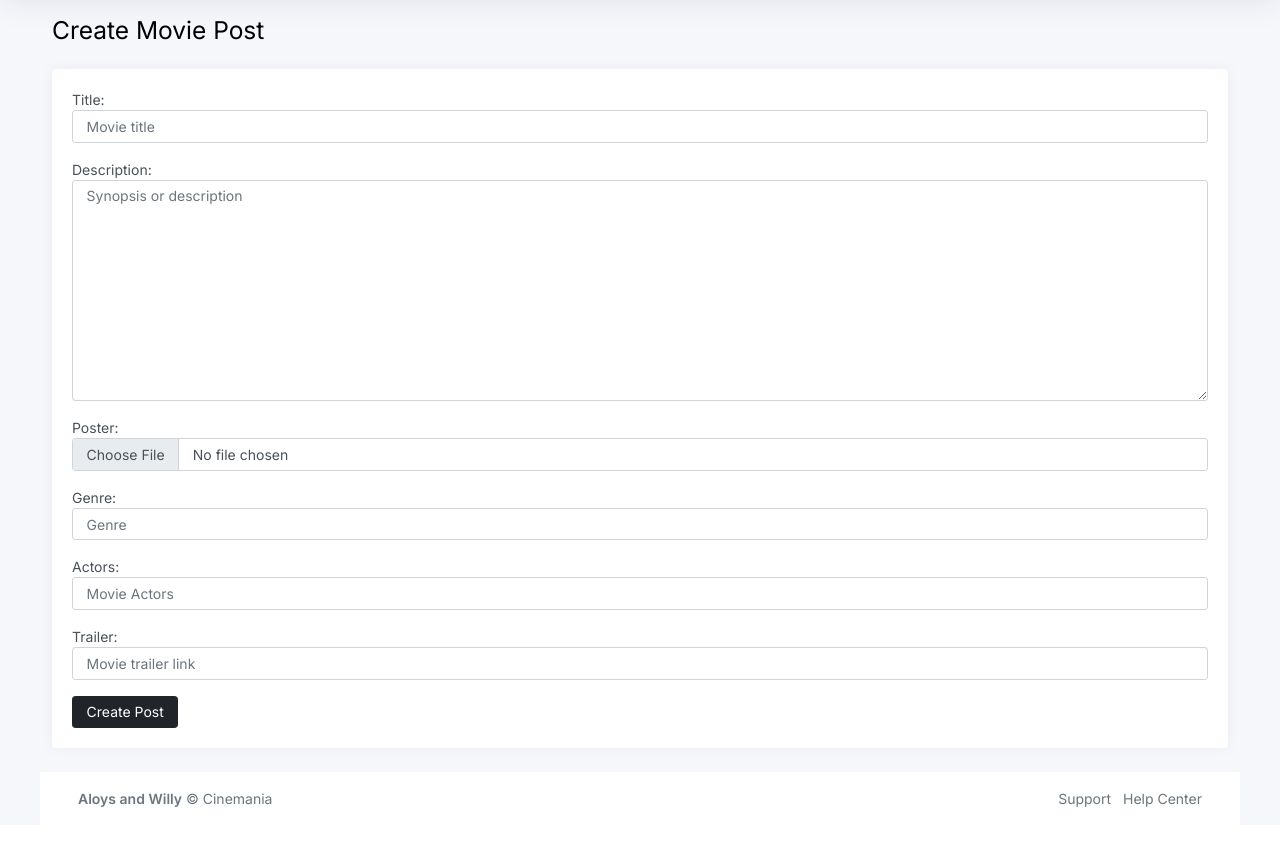
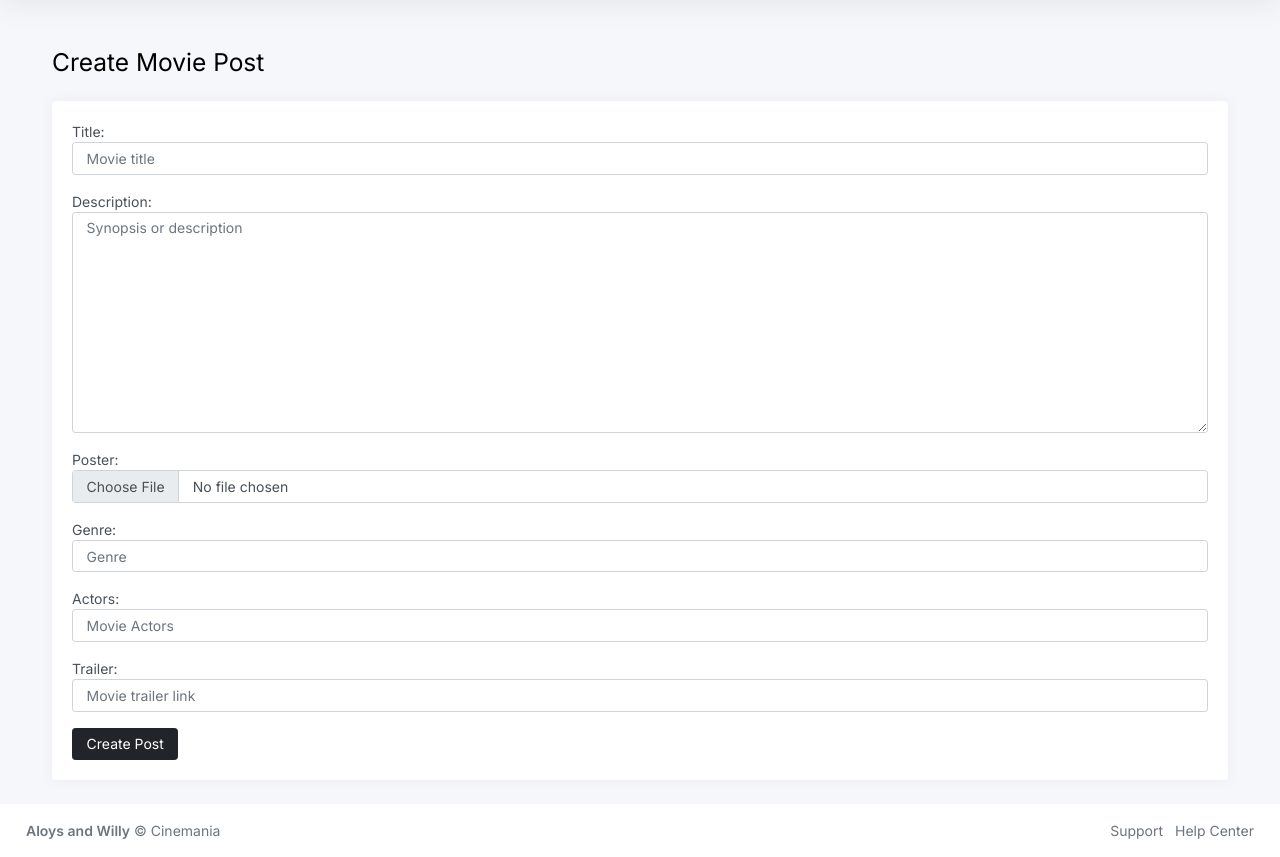
Before and after one commit to ndizihiwesimon/django-movies-community, a Django app: page /movies/create/ in a window 1280 px wide. Shown: the part 84-941 px from the top of the page. Before the commit the page ends 891 px from the top, so only its background shows below. Run offline with Django 4.2, Linux system fonts and the light colour scheme; the visitor is signed in with stand-in values (Sample User, id 1); parts of the project's set-up code (start-up, migrations or seed data) failed here and were passed over; some libraries are stand-ins or nearby versions.

Commit message:
movie details

```diff
--- a/templates/movies/movie-create.html
+++ b/templates/movies/movie-create.html
@@ -6,12 +6,12 @@
 {% block content %}
 
 <div class="container">
-    <div class="mt-3">
+    <div class="mt-5">
             <h2>Create Movie Post</h2>
     </div>
     <div class="row">
         <!-- Blog Entries Column -->
-        <div class="col-md-12 mt-3 left">
+        <div class="col-md-12 mt-3 left me-auto">
             <div class="card mb-4">
                 <div class="card-body">
                     <form action="" method="post" enctype="multipart/form-data">
@@ -22,5 +22,6 @@
                 </div>
             </div>
 </div>
+</div>
+</div>
 {%endblock%}
-</div>
```
Also changed, not shown: templates/movies/movie-details.html (+9 -4 lines).
